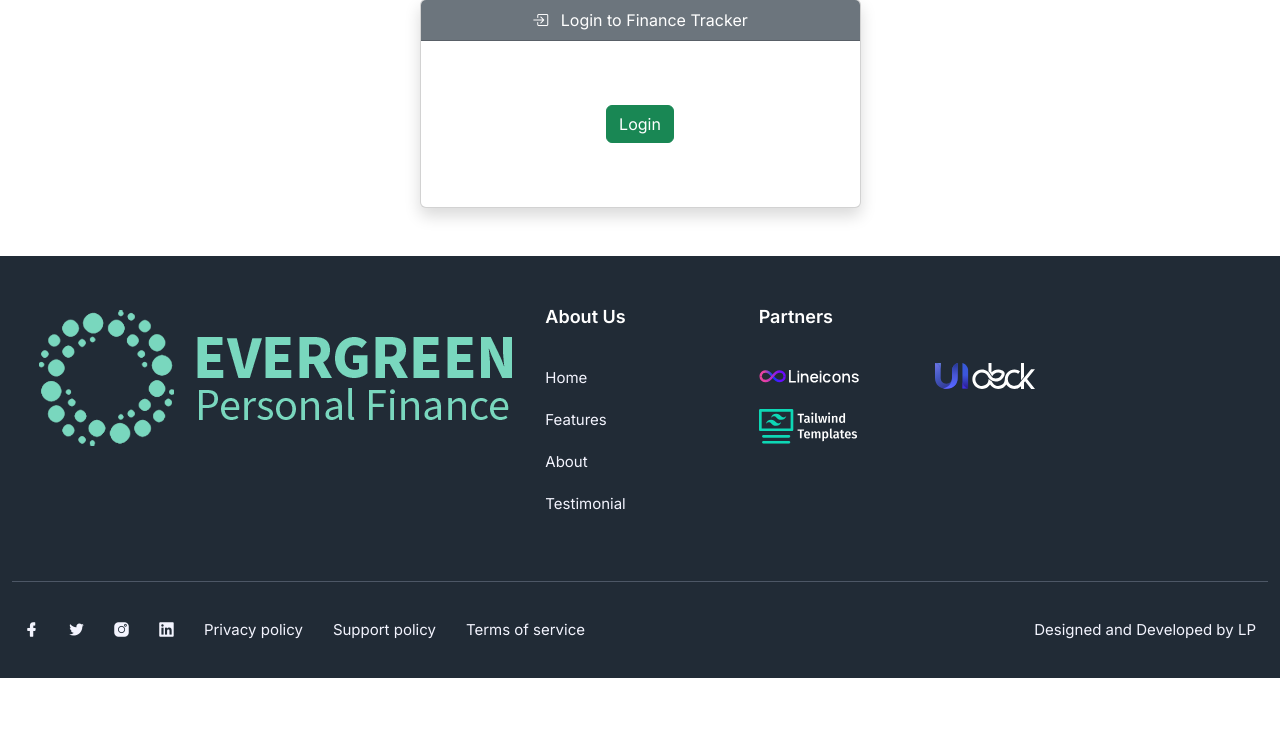
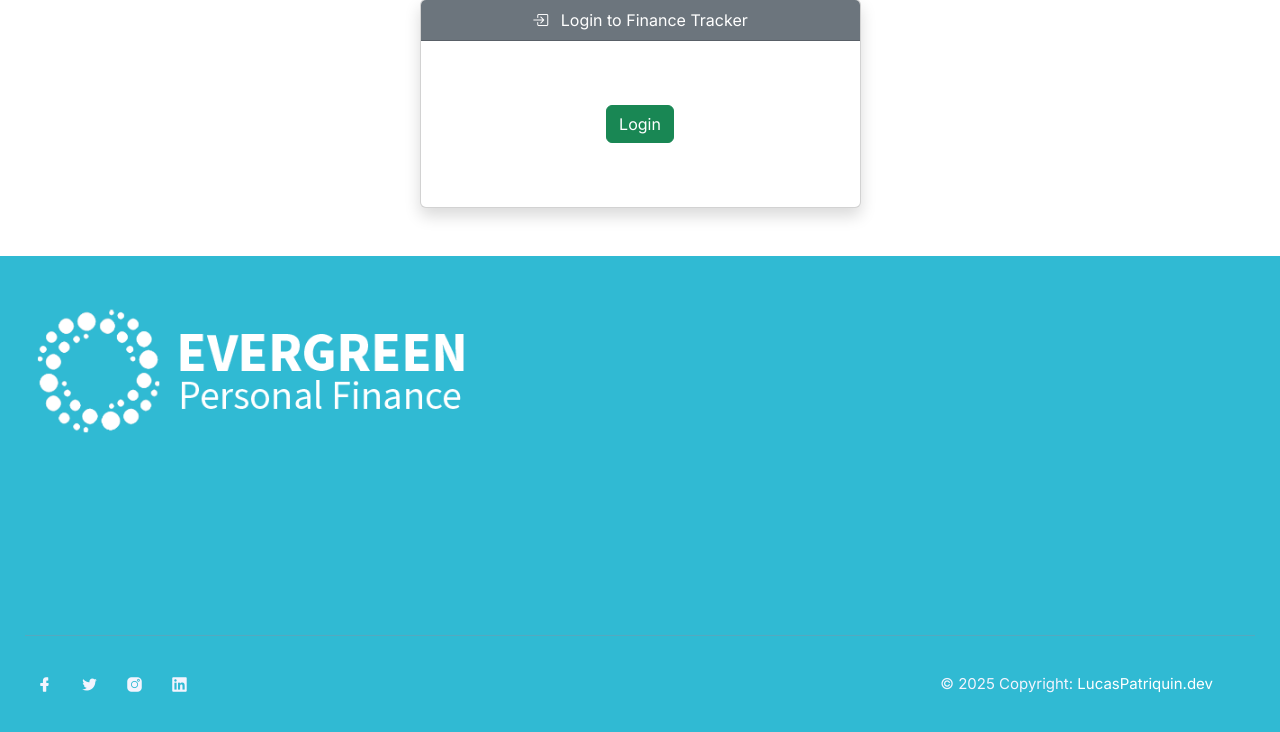
Before and after one commit to PyLou317/Django_portfolio_site, a Django app: template finance_tracker/templates/finance_tracker/index2.html in a window 1280 px wide. Shown: the part 818-1550 px from the top of the page. Before the commit the page ends 1496 px from the top, so only its background shows below. Run offline with Django 5.2, Linux system fonts and the light colour scheme; the template is opened without the code that fills it, so the values that code supplies are empty.

Commit message:
restyled

```diff
--- a/finance_tracker/static/finance_tracker/css/ud-styles.css
+++ b/finance_tracker/static/finance_tracker/css/ud-styles.css
@@ -1455,11 +1455,10 @@ only screen and (min-width: 576px) and (max-width: 767px) {
 
 /* ===== Footer CSS ===== */
 .ud-footer {
-    background: var(--heading-color);
-    padding-top: 50px;
+    background: var(--primary-color);
+    padding-top: 50px;;
     position: relative;
     z-index: 1;
-    overflow: hidden;
 }
 
 .ud-widget {
@@ -1467,71 +1466,15 @@ only screen and (min-width: 576px) and (max-width: 767px) {
 }
 
 .ud-widget .ud-footer-logo {
-    width: 500px;
+    width: 450px;
     display: block;
     margin-bottom: auto;
+    padding-bottom: 150px;
 }
 
 .ud-widget .ud-footer-logo img {
     width: 100%;
-    margin-bottom: auto;
-    margin-left: 25px;
-}
-
-.ud-widget .ud-widget-desc {
-    font-size: 15px;
-    line-height: 24px;
-    color: #f3f4fe;
-    margin-bottom: 30px;
-    max-width: 500px;
-}
-
-.ud-widget .ud-widget-socials {
-    display: flex;
-    align-items: center;
-}
-
-.ud-widget .ud-widget-socials a {
-    font-size: 16px;
-    color: #dddddd;
-    margin-right: 20px;
-}
-
-.ud-widget .ud-widget-socials a:hover {
-    color: var(--primary-color);
-}
-
-.ud-widget .ud-widget-title {
-    font-weight: 600;
-    font-size: 18px;
-    margin-bottom: 35px;
-    color: var(--white);
-}
-
-.ud-widget .ud-widget-links a {
-    display: inline-block;
-    margin-bottom: 12px;
-    font-size: 15px;
-    line-height: 30px;
-    color: #f3f4fe;
-}
-
-.ud-widget .ud-widget-links a:hover {
-    color: var(--primary-color);
-    padding-left: 10px;
-}
-
-.ud-widget .ud-widget-brands {
-    display: flex;
-    flex-wrap: wrap;
-    justify-content: space-between;
-}
-
-.ud-widget .ud-widget-brands a {
-    display: block;
-    max-width: 120px;
-    margin-bottom: 20px;
-    margin-right: 20px;
+    margin-top: auto;
 }
 
 @media only screen and (min-width: 1200px) and (max-width: 1399px) {
@@ -1543,6 +1486,8 @@ only screen and (min-width: 576px) and (max-width: 767px) {
 .ud-footer-bottom {
     padding: 35px 0;
     border-top: 1px solid rgba(136, 144, 164, 0.43);
+    margin-left: 25px;
+    margin-right: 25px;
 }
 
 .ud-footer-bottom .ud-footer-bottom-left {
@@ -1556,6 +1501,7 @@ only screen and (min-width: 576px) and (max-width: 767px) {
     }
 }
 
+/* --- Social Icons --- */
 .ud-footer-bottom .ud-footer-bottom-left a {
     font-weight: normal;
     font-size: 15px;
--- a/finance_tracker/templates/finance_tracker/components/footer.html
+++ b/finance_tracker/templates/finance_tracker/components/footer.html
@@ -1,85 +1,53 @@
 {% load static %}
+
 <footer class="ud-footer wow fadeInUp" data-wow-delay=".15s">
   <div class="ud-footer-widgets">
     <div class="container-fluid">
       <div class="row">
         <div class="col-xl-5 col-lg-6 col-md-7">
-                    <div class="ud-widget">
-                        <a href="index.html" class="ud-footer-logo"><img src="{% static 'finance_tracker/images/logo/logo-2.png' %}" alt="logo" /></a>
-                    </div>
-                </div>
-
-                <div class="col-xl-2 col-lg-2 col-md-6 col-sm-6">
-                <div class="ud-widget">
-                    <h5 class="ud-widget-title">About Us</h5>
-                    <ul class="ud-widget-links">
-                    <li>
-                        <a href="{% url 'finance_tracker:home' %}">Home</a>
-                    </li>
-                    <li>
-                        <a href="{% url 'finance_tracker:home' %}#features">Features</a>
-                    </li>
-                    <li>
-                        <a href="{% url 'finance_tracker:home' %}#about">About</a>
-                    </li>
-                    <li>
-                        <a href="{% url 'finance_tracker:home' %}#testimonials">Testimonial</a>
-                    </li>
-                    </ul>
-                </div>
-            </div>
-            <div class="col-xl-3 col-lg-6 col-md-8 col-sm-10">
-                <div class="ud-widget">
-                    <h5 class="ud-widget-title">Partners</h5>
-                    <ul class="ud-widget-brands">
-                        <li>
-                            <a href="javascript:void(0)" rel="nofollow noopner"><img src="{% static 'finance_tracker/images/footer/brands/lineicons.svg' %}" alt="lineicons" /></a>
-                        </li>
-                        <li>
-                            <a href="javascript:void(0)" rel="nofollow noopner"><img src="{% static 'finance_tracker/images/footer/brands/uideck.svg' %}" alt="uideck" /></a>
-                        </li>
-                        <li>
-                            <a href="javascript:void(0)" rel="nofollow noopner"><img src="{% static 'finance_tracker/images/footer/brands/tailwindtemplates.svg' %}" alt="tailwindtemplates" /></a>
-                        </li>
-                    </ul>
-                </div>
-            </div>
-        </div>
-        <div class="ud-footer-bottom mb-auto">
-            <div class="container-fluid">
-                <div class="row">
-                    <div class="col-md-8">
-                        <ul class="ud-footer-bottom-left">
-                            {% comment %} <ul class="ud-widget-socials"> {% endcomment %}
-                            <li>
-                                <a href="javascript:void(0)"><i class="lni lni-facebook-filled"></i></a>
-                            </li>
-                            <li>
-                                <a href="javascript:void(0)"><i class="lni lni-twitter-filled"></i></a>
-                            </li>
-                            <li>
-                                <a href="javascript:void(0)"><i class="lni lni-instagram-filled"></i></a>
-                            </li>
-                            <li>
-                                <a href="javascript:void(0)"><i class="lni lni-linkedin-original"></i></a>
-                            </li>
-                            <li>
-                                <a href="javascript:void(0)">Privacy policy</a>
-                            </li>
-                            <li>
-                                <a href="javascript:void(0)">Support policy</a>
-                            </li>
-                            <li>
-                                <a href="javascript:void(0)">Terms of service</a>
-                            </li>
-                        </ul>
-                    </div>
-                    <div class="col-md-4">
-                        <p class="ud-footer-bottom-right">
-                            Designed and Developed by LP</p>
+          <div class="ud-widget ms-4">
+            <a href="index.html" class="ud-footer-logo"
+              ><img
+                src="{% static 'finance_tracker/images/logo/logo.png' %}"
+                alt="logo"
+            /></a>
           </div>
         </div>
       </div>
     </div>
   </div>
+  <div class="ud-footer-bottom mt-auto">
+    <div class="container-fluid">
+      <div class="row">
+        <ul class="ud-footer-bottom-left">
+          <li>
+            <a href="javascript:void(0)"
+              ><i class="lni lni-facebook-filled"></i
+            ></a>
+          </li>
+          <li>
+            <a href="javascript:void(0)"
+              ><i class="lni lni-twitter-filled"></i
+            ></a>
+          </li>
+          <li>
+            <a href="javascript:void(0)"
+              ><i class="lni lni-instagram-filled"></i
+            ></a>
+          </li>
+          <li>
+            <a href="javascript:void(0)"
+              ><i class="lni lni-linkedin-original"></i
+            ></a>
+          </li>
+          <p class="ud-footer-bottom-right ms-auto">
+            © 2025 Copyright:
+            <a class="text-white" href="https://lucaspatriquin.com/"
+              >LucasPatriquin.dev</a
+            >
+          </p>
+        </ul>
+      </div>
+    </div>
+  </div>
 </footer>
```
Also changed, not shown: portfolio/templates/portfolio/components/footer.html (+14 -18 lines). Lines whose indentation alone changed are shown as unchanged.
